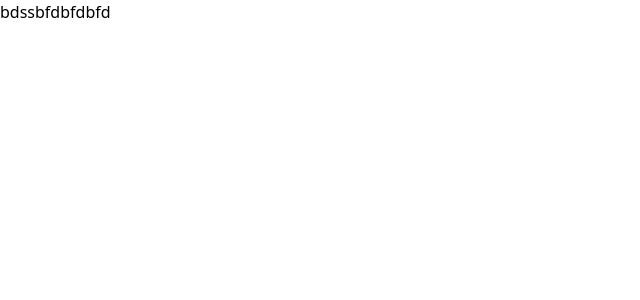
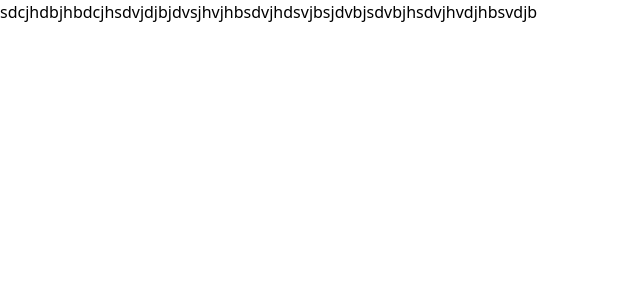
Before and after one commit to aaban-nayeem/client-side-real-state-arketplace, a React (Vite) app: page / in a window 1280 px wide. Shown: the top 300 px of the page, without its empty margins (0-640 px from the left). Built offline with nearby package versions, Linux system fonts and the light colour scheme.

Commit message:
Create Routes and Pages

```diff
--- /dev/null
+++ b/src/Layout/Root.jsx
@@ -0,0 +1,11 @@
+import { Outlet } from "react-router-dom";
+
+const Root = () => {
+  return (
+    <section className="">
+      <Outlet />
+    </section>
+  );
+};
+
+export default Root;
--- /dev/null
+++ b/src/Pages/About/Main/About.jsx
@@ -0,0 +1,5 @@
+const About = () => {
+  return <section className=""></section>;
+};
+
+export default About;
--- /dev/null
+++ b/src/Pages/Home/Main/Home.jsx
@@ -0,0 +1,9 @@
+const Home = () => {
+  return (
+    <section className="">
+      sdcjhdbjhbdcjhsdvjdjbjdvsjhvjhbsdvjhdsvjbsjdvbjsdvbjhsdvjhvdjhbsvdjb
+    </section>
+  );
+};
+
+export default Home;
--- /dev/null
+++ b/src/Pages/Profile/Main/Profile.jsx
@@ -0,0 +1,5 @@
+const Profile = () => {
+  return <section className=""></section>;
+};
+
+export default Profile;
--- /dev/null
+++ b/src/Pages/SignIn/Main/SignIn.jsx
@@ -0,0 +1,5 @@
+const SignIn = () => {
+  return <section className=""></section>;
+};
+
+export default SignIn;
--- /dev/null
+++ b/src/Pages/SignUp/Main/SignUp.jsx
@@ -0,0 +1,5 @@
+const SignUp = () => {
+  return <section className=""></section>;
+};
+
+export default SignUp;
--- /dev/null
+++ b/src/Routes/Routes.jsx
@@ -0,0 +1,37 @@
+import { createBrowserRouter } from "react-router-dom";
+import Root from "../Layout/Root";
+import Home from "../Pages/Home/Main/Home";
+import About from "../Pages/About/Main/About";
+import SignUp from "../Pages/SignUp/Main/SignUp";
+import SignIn from "../Pages/SignIn/Main/SignIn";
+import Profile from "../Pages/Profile/Main/Profile";
+
+const router = createBrowserRouter([
+  {
+    path: "/",
+    element: <Root />,
+    children: [
+      {
+        path: "/",
+        element: <Home />,
+      },
+      {
+        path: "/about",
+        element: <About />,
+      },
+      {
+        path: "/profile",
+        element: <Profile />,
+      },
+      {
+        path: "/signin",
+        element: <SignIn />,
+      },
+      {
+        path: "/signup",
+        element: <SignUp />,
+      },
+    ],
+  },
+]);
+export default router;
--- a/src/main.jsx
+++ b/src/main.jsx
@@ -1,9 +1,11 @@
-import React from 'react'
-import ReactDOM from 'react-dom/client'
-import './index.css'
+import React from "react";
+import ReactDOM from "react-dom/client";
+import "./index.css";
+import { RouterProvider } from "react-router-dom";
+import router from "./Routes/Routes";
 
-ReactDOM.createRoot(document.getElementById('root')).render(
+ReactDOM.createRoot(document.getElementById("root")).render(
   <React.StrictMode>
-    <p className="">bdssbfdbfdbfd</p>
+    <RouterProvider router={router} />
   </React.StrictMode>,
-)
+);
```
